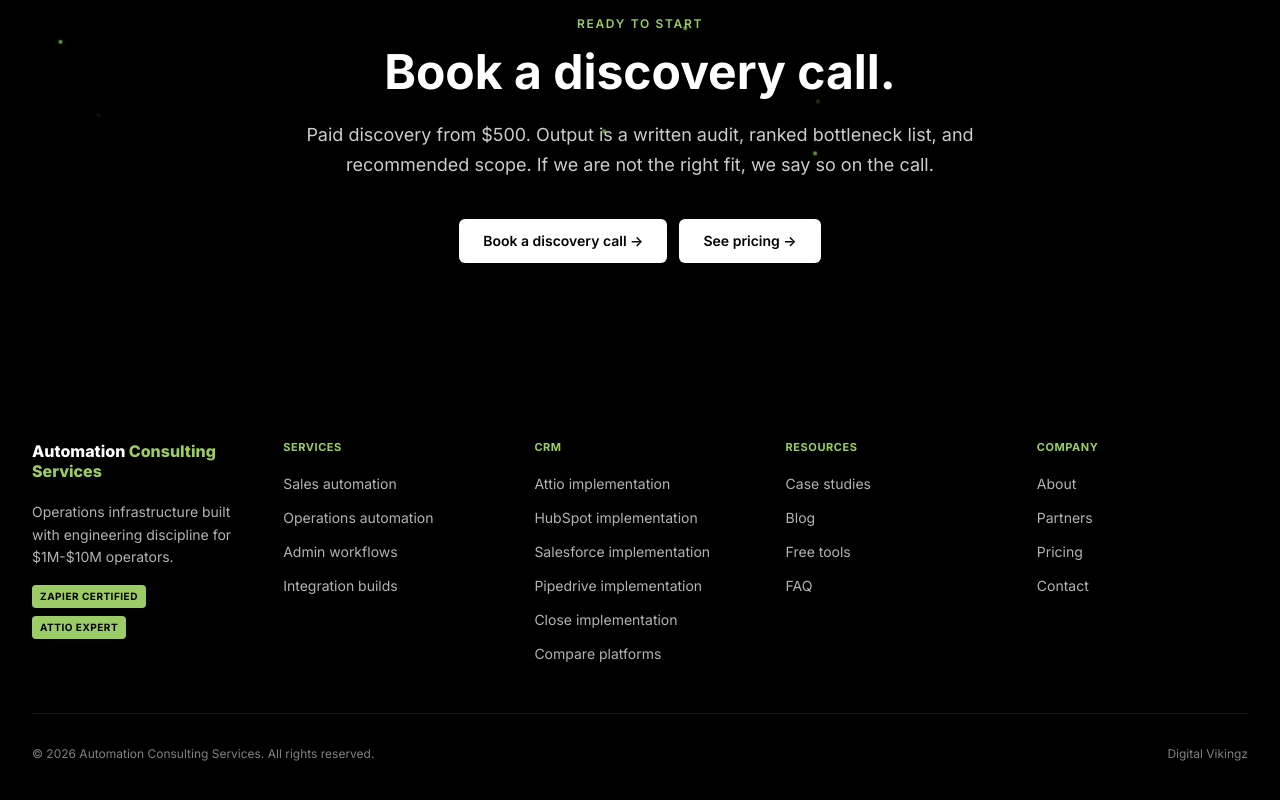
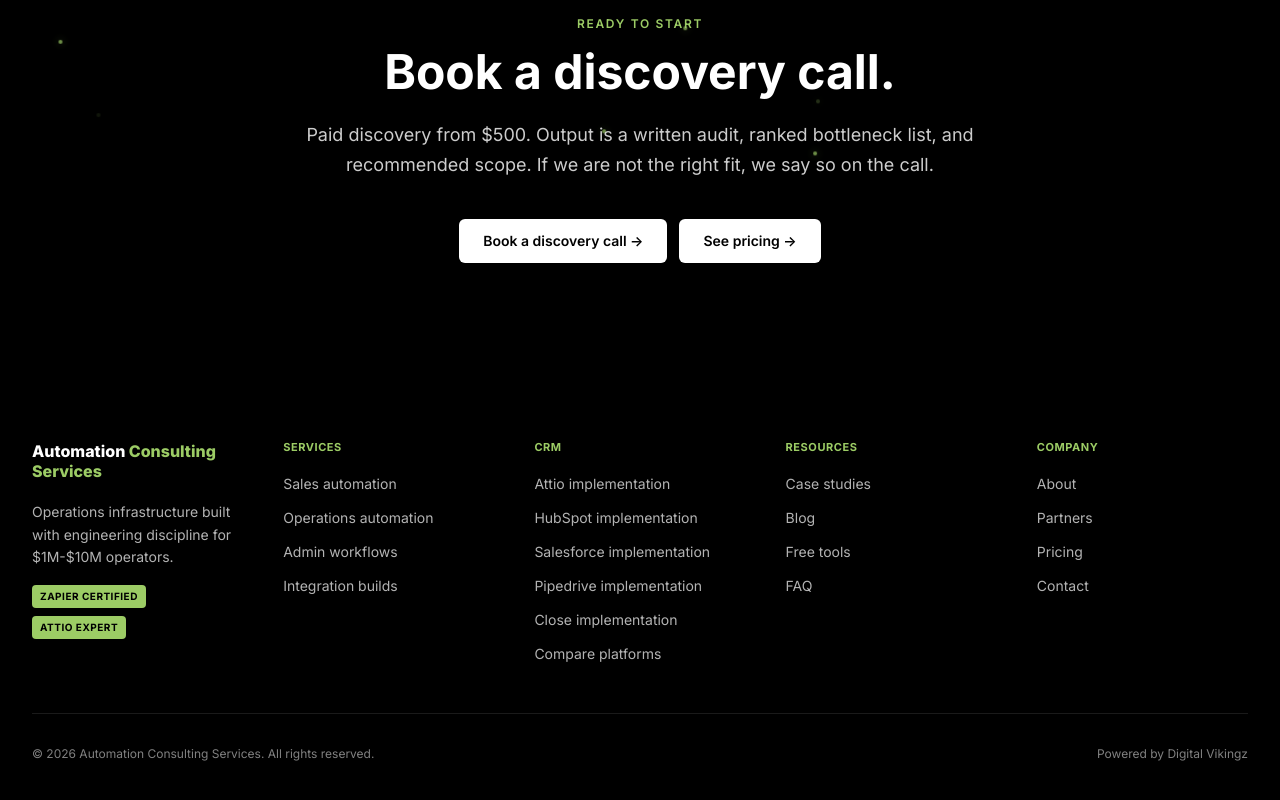
Before and after one commit to javedkhanabbasi/automationconsultingservices, a Next.js app: page / in a window 1280 px wide. Shown: the part 4067-4867 px from the top of the page. Built offline with nearby package versions, Linux system fonts and the light colour scheme.

Commit message:
Updated code

```diff
--- a/components/Footer.tsx
+++ b/components/Footer.tsx
@@ -122,7 +122,7 @@ export default function Footer() {
           <div>© 2026 Automation Consulting Services. All rights reserved.</div>
              <div>
       <Link href="https://www.digitalvikingz.com">
-        Digital Vikingz
+        Powered by Digital Vikingz
       </Link>
     </div>
         </div>
```
